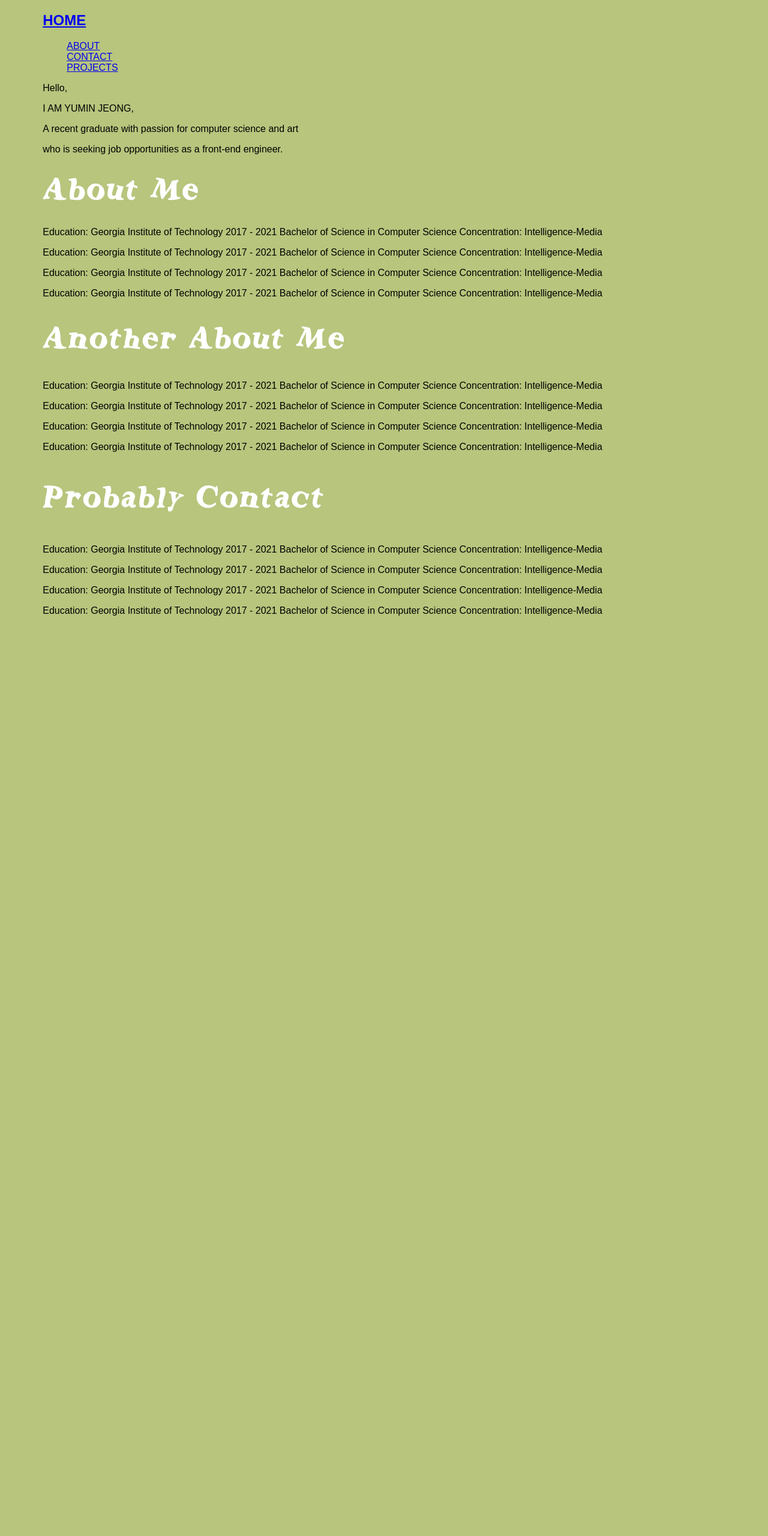
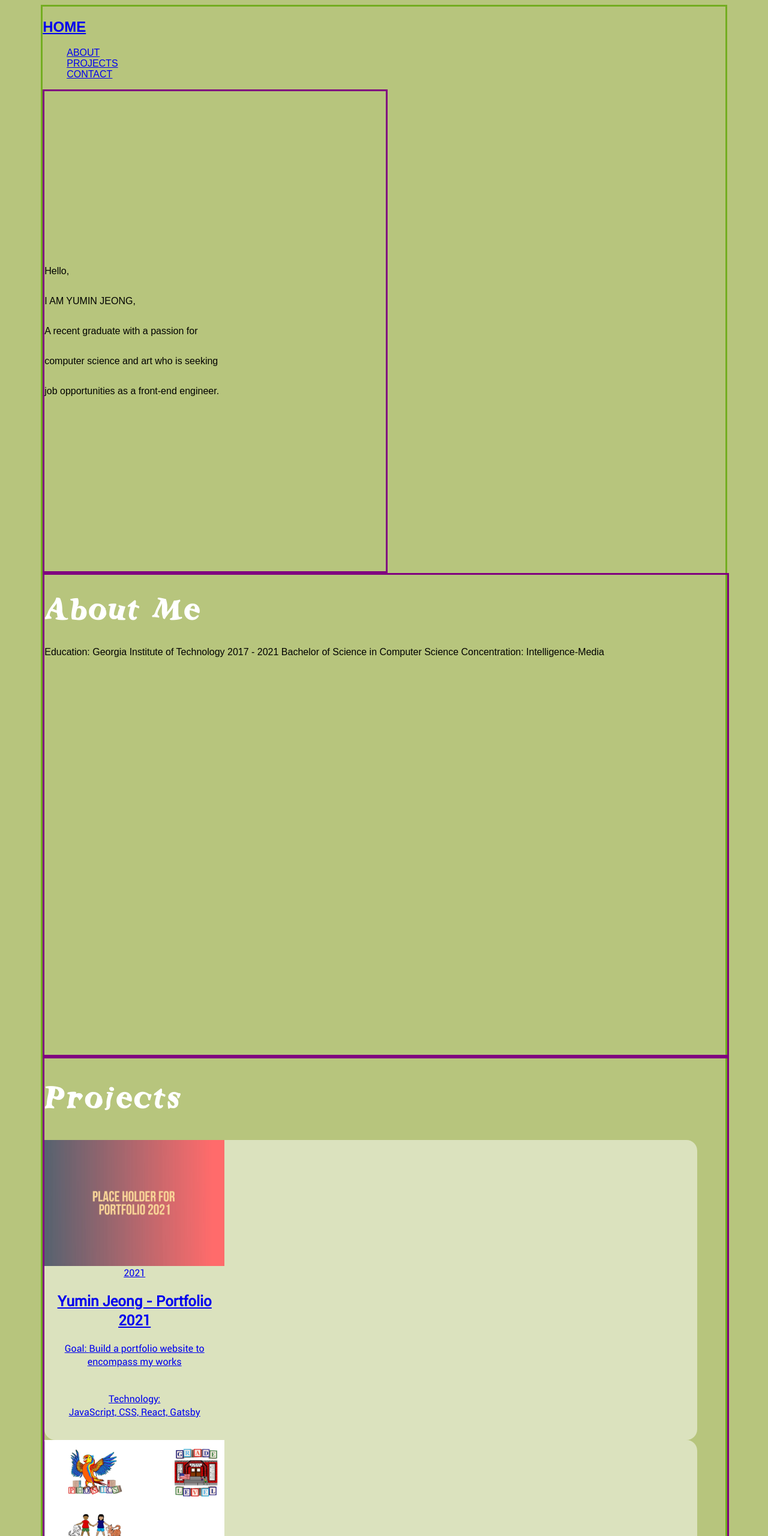
Before and after one commit to yjeong73/yumin-jeong-portfolio-2021, a Gatsby site: page / in a window 1280 px wide. Shown: the top 2560 px of the page at 60% size. Before the commit the page ends 1043 px from the top, so only its background shows below. Built offline with nearby package versions, Linux system fonts and the light colour scheme; Gatsby itself is replaced by a stand-in of ours.

Commit message:
defined the sections for the website

```diff
--- a/gatsby-config.js
+++ b/gatsby-config.js
@@ -15,6 +15,11 @@ module.exports = {
         },
         "gatsby-plugin-mdx",
         "gatsby-transformer-sharp",
-        "gatsby-plugin-anchor-links",
+            {
+              resolve: "gatsby-plugin-anchor-links",
+              options: {
+                offset: -100
+          }
+      },
     ],
 };
--- a/src/components/layout.js
+++ b/src/components/layout.js
@@ -38,14 +38,14 @@ const Layout = ({ pageTitle, children }) => {
             </AnchorLink>
           </li>
           <li className={navLinkItem}>
-            <AnchorLink to="/#contactInfo" className={navLinkText}>
-                CONTACT
-            </AnchorLink>
+          <AnchorLink to="/#projects" className={navLinkText}>
+              PROJECTS
+          </AnchorLink>
           </li>
           <li className={navLinkItem}>
-            <Link to="/projects" className={navLinkText}>
-                PROJECTS
-            </Link>
+          <AnchorLink to="/#contactInfo" className={navLinkText}>
+              CONTACT
+          </AnchorLink>
           </li>
         </ul>
       </nav>
--- a/src/components/layout.module.css
+++ b/src/components/layout.module.css
@@ -9,7 +9,23 @@ body {
   width: 90%;
   max-width: 1920px;
   /*border: 3px solid #73AD21;*/
+  border: 3px solid #73AD21;
   font-family: sans-serif;
+}
+
+.introduction {
+    width: 50%;
+    height: 100vh;
+    border: 3px solid purple;
+    display: flex;
+    flex-direction: column;
+    justify-content: center;
+}
+
+.sections {
+    width: 100%;
+    min-height: 100vh;
+    border: 3px solid purple;
 }
 
 .heading {
@@ -22,15 +38,17 @@ body {
 .home-intro {
     font-family: "Rochester";
     color: white;
-    font-size: 100px;
-    letter-spacing: 15px;
+    font-size: 120px;
+    letter-spacing: 20px;
+    margin: 3px;
 }
 
 .home-name {
     font-family: "Lemonmilk";
     color: white;
     font-size: 25px;
-    letter-spacing: 5px;
+    letter-spacing: 13px;
+    margin: 3px;
 }
 
 .home-description {
@@ -40,6 +58,7 @@ body {
     color: white;
     font-size: 25px;
     letter-spacing: 1px;
+    margin: 3px;
 }
 
 .main-logo {
@@ -52,6 +71,11 @@ body {
     overflow: hidden;
     margin: 0 auto;
 }
+
+.main-logo:hover {
+    background: rgba(0,0,0,0.5);
+}
+
 /* Project Photo Size */
 .project-photo {
     display: block;
@@ -83,6 +107,10 @@ ul {
 /* Links for menu */
 .nav-links {
   display: flex;
+  position: fixed;
+  top: 0;
+  width: 90%;
+  background: #B7C57D;
   justify-content: space-between;
   list-style: none;
   align-items: center;
--- a/src/components/projectCard.module.css
+++ b/src/components/projectCard.module.css
@@ -89,7 +89,7 @@
     color: grey;
 }
 
-.card:hover {
+/*.card:hover {
     transform: scale(1.1);
-    /*box-shadow: 5px 5px 15px rgba(0, 0, 0, 0.6);*/
-}
+    /*box-shadow: 5px 5px 15px rgba(0, 0, 0, 0.6);
+}*/
--- a/src/pages/index.js
+++ b/src/pages/index.js
@@ -2,6 +2,9 @@
 import * as React from 'react'
 //import { Link } from 'gatsby'
 import Layout from '../components/layout'
+import { Link, graphql } from 'gatsby'
+import { MDXRenderer } from 'gatsby-plugin-mdx'
+import { GatsbyImage, getImage } from 'gatsby-plugin-image'
 import { StaticImage } from 'gatsby-plugin-image'
 import { AnchorLink } from "gatsby-plugin-anchor-links";
 import {
@@ -9,45 +12,113 @@ import {
     homeName,
     homeDescription,
     heading,
+    container,
+    projectTitles,
+    projectLinks,
+    projectTechnology,
+    projectPhoto,
+    introduction,
+    sections,
 } from '../components/layout.module.css'
+import {
+    cardBody,
+    card,
+    cardImage,
+    cardText,
+    cardStats,
+    date,
+    stat,
+    type,
+    value,
+} from '../components/projectCard.module.css'
 
 // Step 2: Define your component
-const IndexPage = () => {
+const IndexPage = ({ data }) => {
   return (
       <Layout pageTitle="Home Page">
-        <p className={homeIntro}>Hello,</p>
-        <p className={homeName}>I AM YUMIN JEONG,</p>
-        <p className={homeDescription}>A recent graduate with passion for computer science and art</p>
-        <p className={homeDescription}>who is seeking job opportunities as a front-end engineer.</p>
-        <h1 className={heading}>About Me</h1>
-        <p className={homeDescription}>Education: Georgia Institute of Technology 2017 - 2021
-        Bachelor of Science in Computer Science Concentration: Intelligence-Media</p>
-        <p className={homeDescription}>Education: Georgia Institute of Technology 2017 - 2021
-        Bachelor of Science in Computer Science Concentration: Intelligence-Media</p>
-        <p className={homeDescription}>Education: Georgia Institute of Technology 2017 - 2021
-        Bachelor of Science in Computer Science Concentration: Intelligence-Media</p>
-        <p className={homeDescription}>Education: Georgia Institute of Technology 2017 - 2021
-        Bachelor of Science in Computer Science Concentration: Intelligence-Media</p>
-        <h2 id="aboutMe" className={heading}>Another About Me</h2>
-        <p className={homeDescription}>Education: Georgia Institute of Technology 2017 - 2021
-        Bachelor of Science in Computer Science Concentration: Intelligence-Media</p>
-        <p className={homeDescription}>Education: Georgia Institute of Technology 2017 - 2021
-        Bachelor of Science in Computer Science Concentration: Intelligence-Media</p>
-        <p className={homeDescription}>Education: Georgia Institute of Technology 2017 - 2021
-        Bachelor of Science in Computer Science Concentration: Intelligence-Media</p>
-        <p className={homeDescription}>Education: Georgia Institute of Technology 2017 - 2021
-        Bachelor of Science in Computer Science Concentration: Intelligence-Media</p>
-        <h3 id="contactInfo" className={heading}>Probably Contact</h3>
-        <p className={homeDescription}>Education: Georgia Institute of Technology 2017 - 2021
-        Bachelor of Science in Computer Science Concentration: Intelligence-Media</p>
-        <p className={homeDescription}>Education: Georgia Institute of Technology 2017 - 2021
-        Bachelor of Science in Computer Science Concentration: Intelligence-Media</p>
-        <p className={homeDescription}>Education: Georgia Institute of Technology 2017 - 2021
-        Bachelor of Science in Computer Science Concentration: Intelligence-Media</p>
-        <p className={homeDescription}>Education: Georgia Institute of Technology 2017 - 2021
-        Bachelor of Science in Computer Science Concentration: Intelligence-Media</p>
+        <div className={introduction}>
+            <p className={homeIntro}>Hello,</p>
+            <p className={homeName}>I AM YUMIN JEONG,</p>
+            <p className={homeDescription}>A recent graduate with a passion for</p>
+            <p className={homeDescription}>computer science and art who is seeking</p>
+            <p className={homeDescription}>job opportunities as a front-end engineer.</p>
+        </div>
+
+        <div className={sections}>
+            <h1 id="aboutMe" className={heading}>About Me</h1>
+            <p className={homeDescription}>Education: Georgia Institute of Technology 2017 - 2021
+            Bachelor of Science in Computer Science Concentration: Intelligence-Media</p>
+        </div>
+
+        <div className={sections}>
+            <h2 id="projects" className={heading}>Projects</h2>
+            <div className={cardBody}>
+                {
+                    data.allMdx.nodes.map((node) => (
+                        <article key={node.id}>
+                            <Link to={`/projects/${node.slug}`} className={projectLinks}>
+                            <div className={card}>
+                                <GatsbyImage
+                                  className={cardImage}
+                                  image={getImage(node.frontmatter.hero_image)}
+                                />
+                                <div className={cardText}>
+                                    <span className={date}>{node.frontmatter.date}</span>
+                                    <h2 className={projectTitles}>
+                                        {node.frontmatter.title}
+                                    </h2>
+                                    <p className={projectTechnology}>
+                                    Goal&#58; {node.frontmatter.goal}</p>
+                                </div>
+                                <div className={cardStats}>
+                                    <div className={stat}>
+                                        <div className={type}>Technology&#58;</div>
+                                        <div className={value}>{node.frontmatter.technology}</div>
+                                    </div>
+                                </div>
+                            </div>
+                            </Link>
+                        </article>
+                        ))
+                }
+            </div>
+        </div>
+
+        <div className={sections}>
+            <h3 id="contactInfo" className={heading}>Probably Contact</h3>
+            <p className={homeDescription}>Contact: LinkedIn, GitHub</p>
+            <p> some text some text some text some text some text some text</p>
+            <p> some text some text some text some text some text some text</p>
+            <p> some text some text some text some text some text some text</p>
+            <p> some text some text some text some text some text some text</p>
+            <p> some text some text some text some text some text some text</p>
+            <p> some text some text some text some text some text some text</p>
+        </div>
       </Layout>
   )
 }
+
+export const query = graphql`
+    query {
+        allMdx(sort: {fields: frontmatter___date, order: DESC}) {
+          nodes {
+            frontmatter {
+              date
+              title
+              technology
+              hero_image {
+                childImageSharp {
+                  gatsbyImageData
+                }
+              }
+              goal
+            }
+            id
+            slug
+          }
+        }
+    }
+`
+
 // Step 3: Export your component
 export default IndexPage
--- a/src/pages/projects/{mdx.slug}.js
+++ b/src/pages/projects/{mdx.slug}.js
@@ -5,6 +5,8 @@ import { GatsbyImage, getImage } from 'gatsby-plugin-image'
 import Layout from '../../components/layout'
 import {
     projectPhoto,
+    projectTitles,
+    heading,
 } from '../../components/layout.module.css'
 
 const ProjectPost = ({ data }) => {
@@ -12,12 +14,13 @@ const ProjectPost = ({ data }) => {
 
   return (
       <Layout pageTitle={data.mdx.frontmatter.title}>
-        <p>{data.mdx.frontmatter.date}</p>
+      <h1 className={projectTitles}>{data.mdx.frontmatter.title}</h1>
         <GatsbyImage
           className={projectPhoto}
           image={image}
           alt={data.mdx.frontmatter.hero_image_alt}
         />
+        <p>{data.mdx.frontmatter.date}</p>
         <MDXRenderer>
           {data.mdx.body}
         </MDXRenderer>
```
